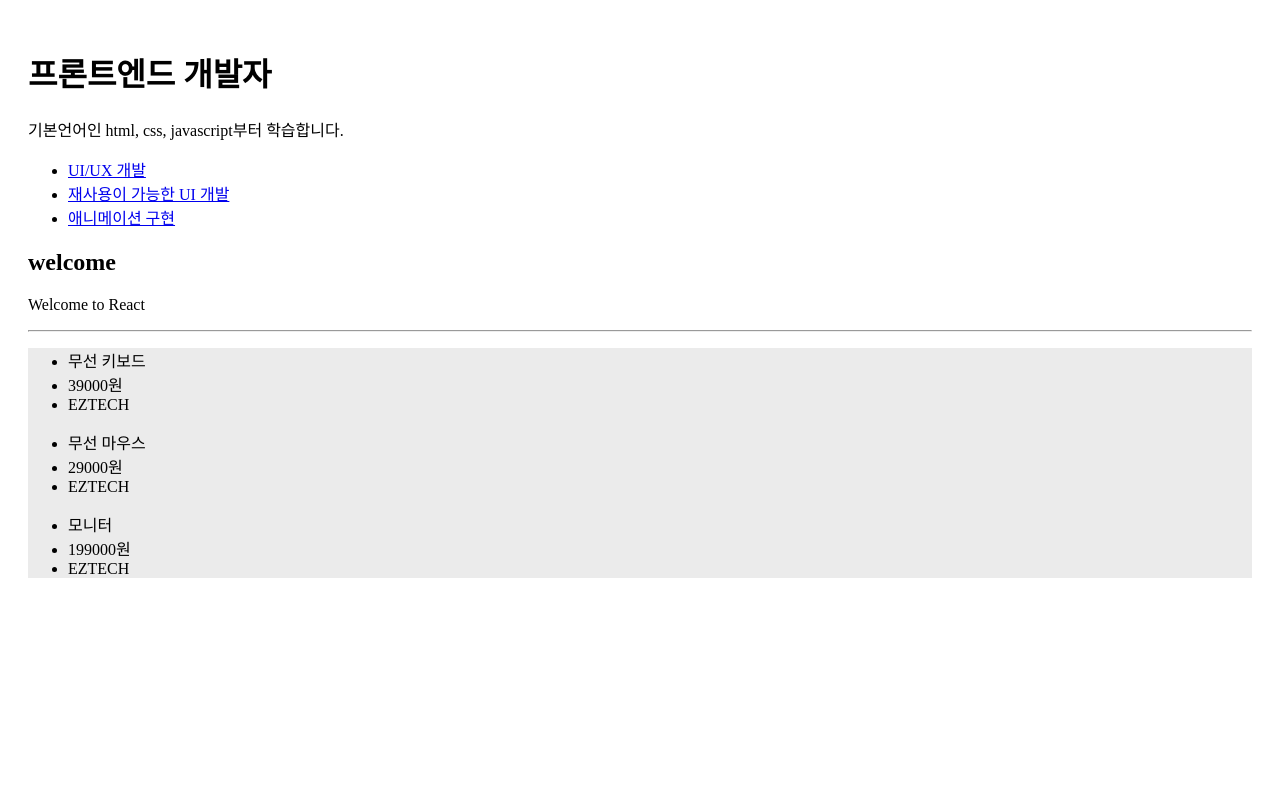
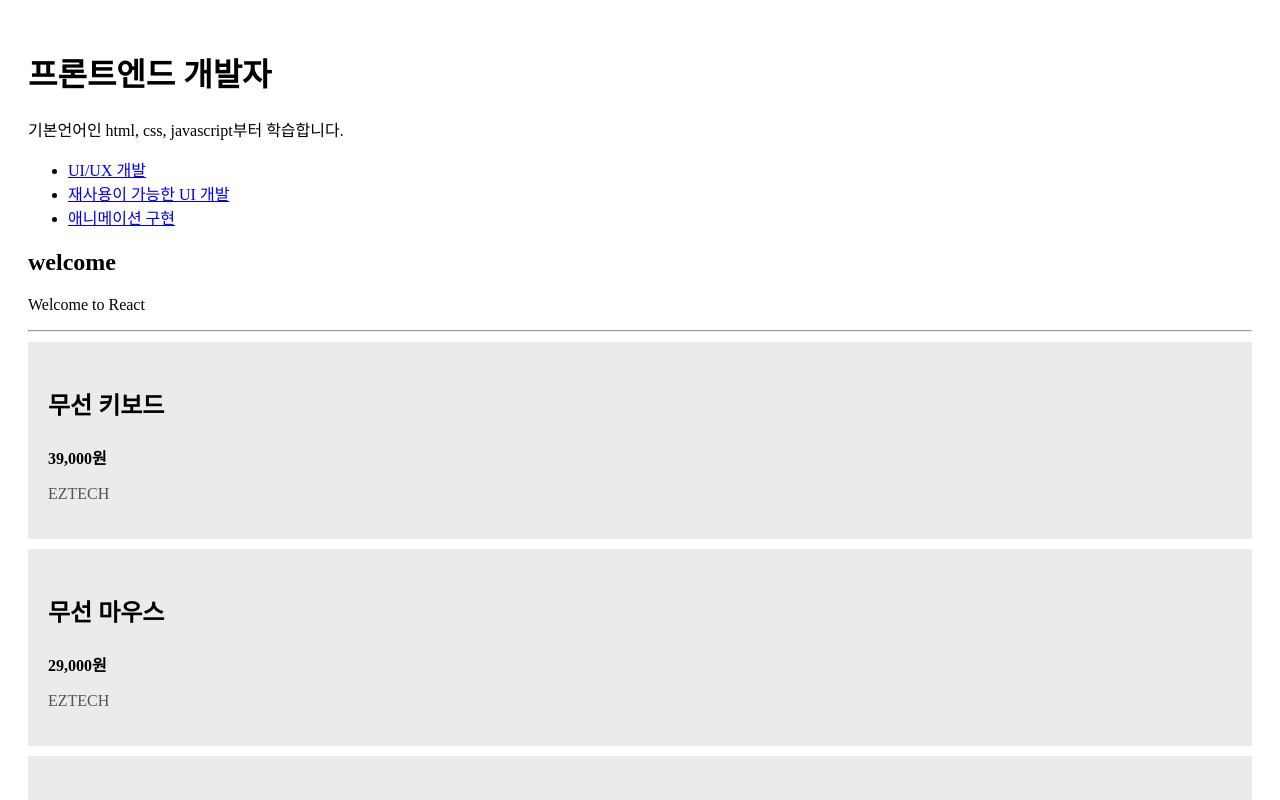
Before and after one commit to RaeChoe/estfe13_react-basic, a React (Vite) app: page / in a window 1280 px wide. Shown: the top 800 px of the page. Built offline with nearby package versions, Linux system fonts and the light colour scheme.

Commit message:
feat: ProductCard.jsx 수정

```diff
--- a/src/components/ProductCard.jsx
+++ b/src/components/ProductCard.jsx
@@ -2,14 +2,14 @@ import styles from "./ProductCard.module.css";
 
 function ProductCard({ data }) {
   const cardList = data.map(d => (
-    <ul key={d.id}>
-      <li>{d.name}</li>
-      <li>{d.price}원</li>
-      <li>{d.brand}</li>
-    </ul>
+    <article key={d.id} className={styles.card}>
+      <h3 className={styles.name}>{d.name}</h3>
+      <p className={styles.price}>{d.price.toLocaleString()}원</p>
+      <p className={styles.brand}>{d.brand}</p>
+    </article>
   ));
 
-  return <article className={styles.card}>{cardList}</article>;
+  return <>{cardList}</>;
 }
 
 export default ProductCard;
--- a/src/components/ProductCard.module.css
+++ b/src/components/ProductCard.module.css
@@ -1,4 +1,17 @@
 .card {
   background: #ebebeb;
   margin: 10px 0;
+  padding: 20px;
 }
+
+.name {
+  font-size: 24px;
+}
+
+.price {
+  font-weight: bold;
+}
+
+.brand {
+  color: #555;
+}
```
